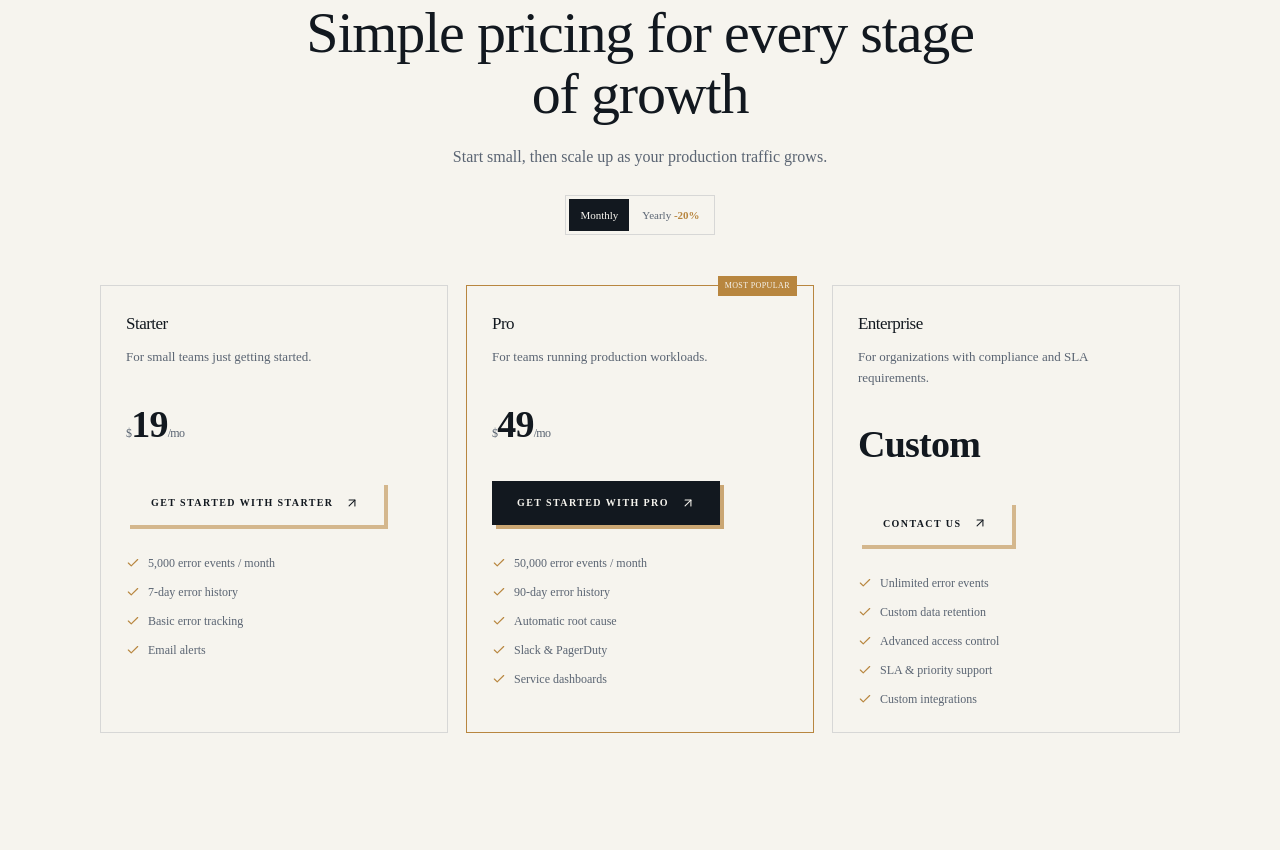
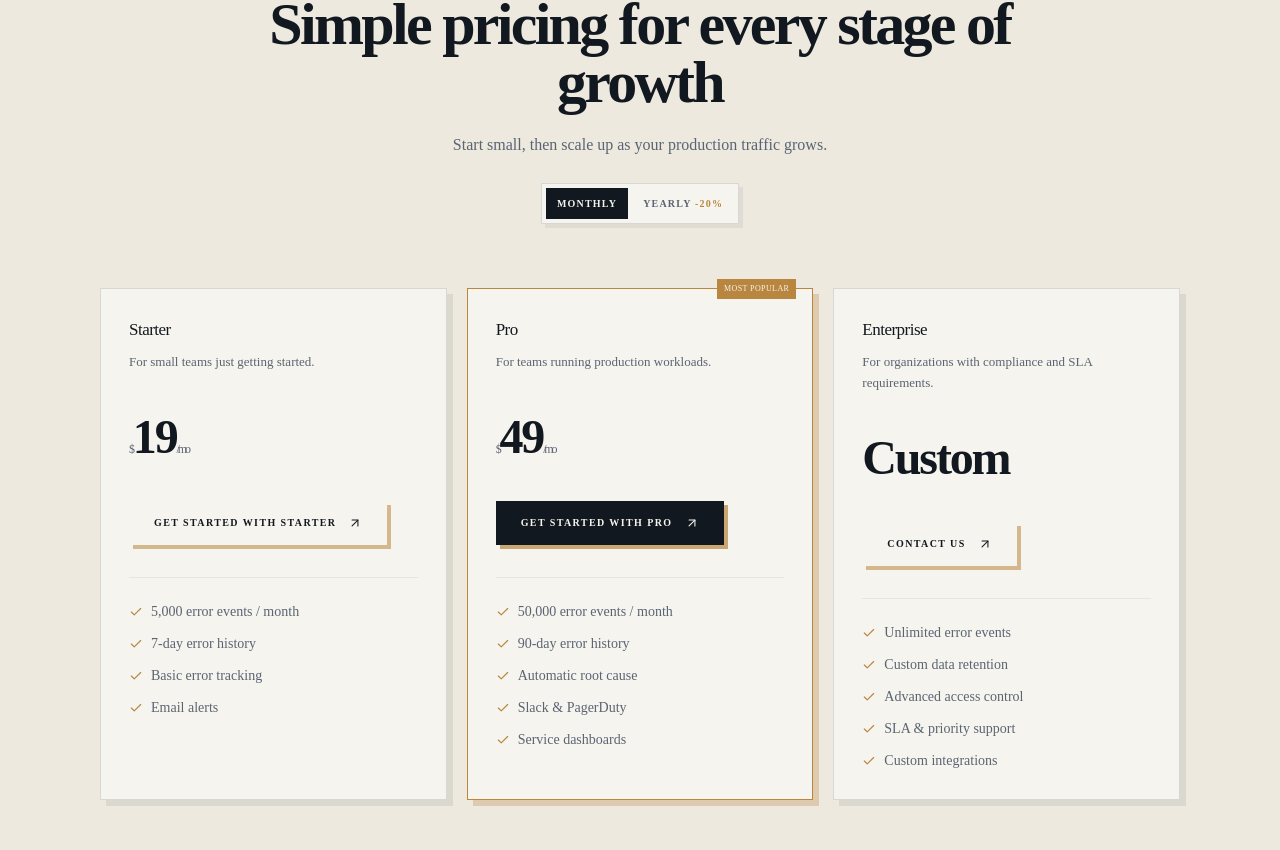
Before and after one commit to yafigian3-hue/waypoint-template, a React (Vite) app: page / in a window 1280 px wide. Shown: the part 4470-5320 px from the top of the page. Built offline with nearby package versions, Linux system fonts and the light colour scheme.

Commit message:
style: refine pricing layout and visual design

```diff
--- a/src/components/sections/Pricing.tsx
+++ b/src/components/sections/Pricing.tsx
@@ -8,11 +8,14 @@ export default function Pricing() {
   const [annual, setAnnual] = useState(false);
 
   return (
-    <section className="py-20 md:py-[120px]" id="pricing">
+    <section
+      className="relative overflow-hidden border-b border-slate/10 bg-paper-dim py-16 sm:py-20 lg:py-28"
+      id="pricing"
+    >
       <div className="container">
         <div className="text-center">
           <SectionLabel>PRICING</SectionLabel>
-          <h2 className="mx-auto my-5 max-w-2xl font-display text-[clamp(34px,5vw,58px)] leading-[1.05] tracking-[-0.02em]">
+          <h2 className="mx-auto my-5 max-w-3xl font-display text-[clamp(2.25rem,5vw,3.75rem)] font-semibold leading-[0.98] tracking-[-0.045em] text-ink">
             {content.pricing.headline}
           </h2>
           <p className="mx-auto mb-6 max-w-[500px] leading-[1.65] text-slate">
@@ -20,7 +23,7 @@ export default function Pricing() {
           </p>
           <button
             onClick={() => setAnnual(!annual)}
-            className="inline-flex gap-0.5 border border-slate/20 p-[3px] text-[11px]"
+            className="inline-flex gap-1 border border-slate/20 bg-paper p-1 text-[10px] font-semibold uppercase tracking-[0.12em] shadow-[4px_4px_0_rgba(18,24,31,0.06)]"
           >
             <span
               className={`px-[11px] py-2 ${!annual ? "bg-ink text-paper" : "text-slate"}`}
@@ -34,14 +37,14 @@ export default function Pricing() {
             </span>
           </button>
         </div>
-        <div className="mt-[50px] grid grid-cols-1 gap-[38px] md:grid-cols-3 md:gap-[18px]">
+        <div className="mt-12 grid grid-cols-1 gap-4 sm:mt-16 md:grid-cols-3 md:gap-5">
           {content.pricing.tiers.map((tier) => (
             <article
               key={tier.name}
-              className={`relative border p-[25px] ${
+              className={`group relative border bg-paper p-6 shadow-[6px_6px_0_rgba(18,24,31,0.08)] transition-all duration-300 hover:-translate-y-0.5 hover:shadow-[8px_8px_0_rgba(184,134,63,0.2)] sm:p-7 ${
                 tier.highlighted
-                  ? "border-[1.5px] border-brass"
-                  : "border-slate/20"
+                  ? "border-brass shadow-[6px_6px_0_rgba(184,134,63,0.3)]"
+                  : "border-slate/20 hover:border-brass/60"
               }`}
             >
               {tier.highlighted && (
@@ -53,7 +56,7 @@ export default function Pricing() {
               <p className="mt-2.5 text-[13px] leading-[1.6] text-slate">
                 {tier.description}
               </p>
-              <div className="my-7 font-display text-[38px] font-semibold tracking-[-0.02em]">
+              <div className="my-7 font-display text-[clamp(2.25rem,5vw,3rem)] font-semibold tracking-[-0.045em] text-ink">
                 {tier.price !== "Custom" && (
                   <small className="font-sans text-xs font-normal text-slate">
                     $
@@ -78,7 +81,7 @@ export default function Pricing() {
                   ? "Contact us"
                   : `Get started with ${tier.name}`}
               </CtaButton>
-              <ul className="mt-[30px] flex flex-col gap-[13px] text-xs">
+              <ul className="mt-8 flex flex-col gap-3 border-t border-slate/10 pt-6 text-sm">
                 {tier.features.map((feature) => (
                   <li
                     key={feature}
```
